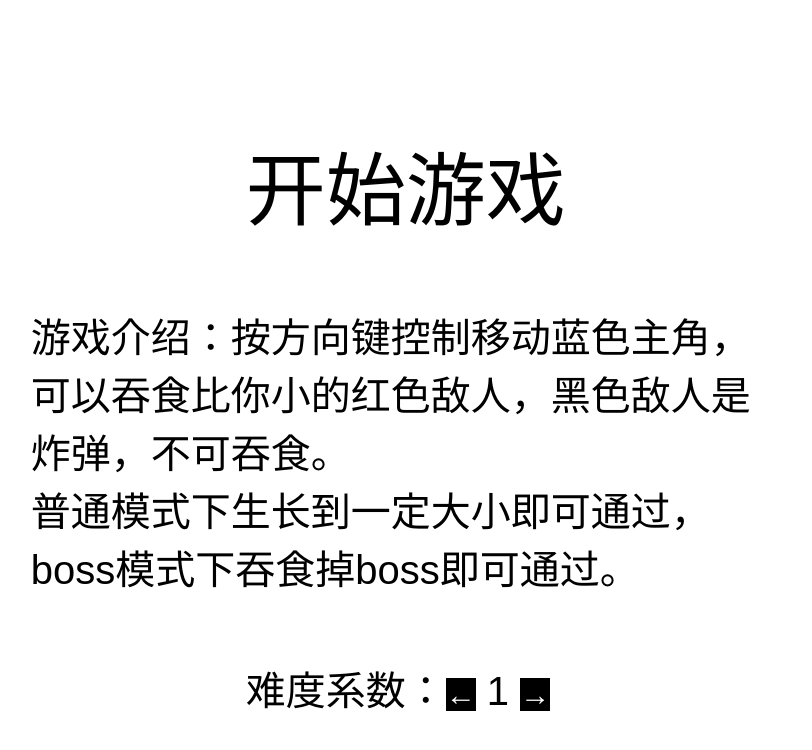
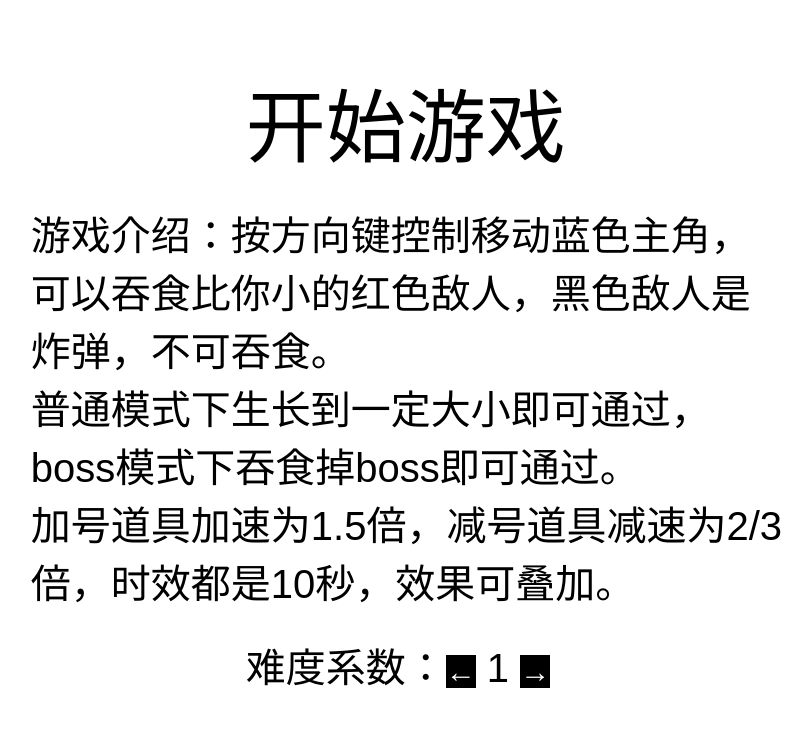
Before and after one commit to xuxu9110/xuxu9110.github.io, a plain HTML site: page src/webgame.html in a window 1280 px wide. Shown: the whole page, without its empty margins (230-1042 px from the left). Drawn offline with Linux system fonts and the light colour scheme.

Commit message:
adjust webgame notification

```diff
--- a/src/webgame.css
+++ b/src/webgame.css
@@ -1,18 +1,18 @@
 #start{
 	margin-left: 37%;
-	margin-top: 10%;
+	margin-top: 5%;
 	font: 80px 'STXihei', sans-serif;
 	cursor: pointer;
 }
 #introduction{
 	margin-left: 20%;
 	margin-right: 20%;
-	margin-top: 5%;
+	margin-top: 2%;
 	font: 40px 'STXihei', sans-serif;
 }
 #difficultyDiv{
 	margin-left: 37%;
-	margin-top: 5%;
+	margin-top: 2%;
 	font: 40px 'STXihei', sans-serif;
 }
 #bossStage{
@@ -24,7 +24,7 @@
 }
 #notification{
 	position: absolute;
-	font-size: 100px;
+	font-size: 80px;
 	top: 10%;
 	left: 25%;
 	color: black;
--- a/src/webgame.html
+++ b/src/webgame.html
@@ -7,7 +7,10 @@
 	</head>
 	<body>
 		<div id = "start">开始游戏</div>
-		<div id = "introduction">游戏介绍：按方向键控制移动蓝色主角，可以吞食比你小的红色敌人，黑色敌人是炸弹，不可吞食。<br/>普通模式下生长到一定大小即可通过，boss模式下吞食掉boss即可通过。</div>
+		<div id = "introduction">游戏介绍：按方向键控制移动蓝色主角，可以吞食比你小的红色敌人，黑色敌人是炸弹，不可吞食。
+		<br/>普通模式下生长到一定大小即可通过，boss模式下吞食掉boss即可通过。
+		<br/>加号道具加速为1.5倍，减号道具减速为2/3倍，时效都是10秒，效果可叠加。
+		</div>
 		<div id = "difficultyDiv">难度系数：<span id="diffDown">←</span> <span id = "difficulty"></span> <span id="diffUp">→</span></div>
 		<div id = "bossStage">clicktoboss</div>
 		<div><canvas id="mycanvas"></canvas></div>
```
